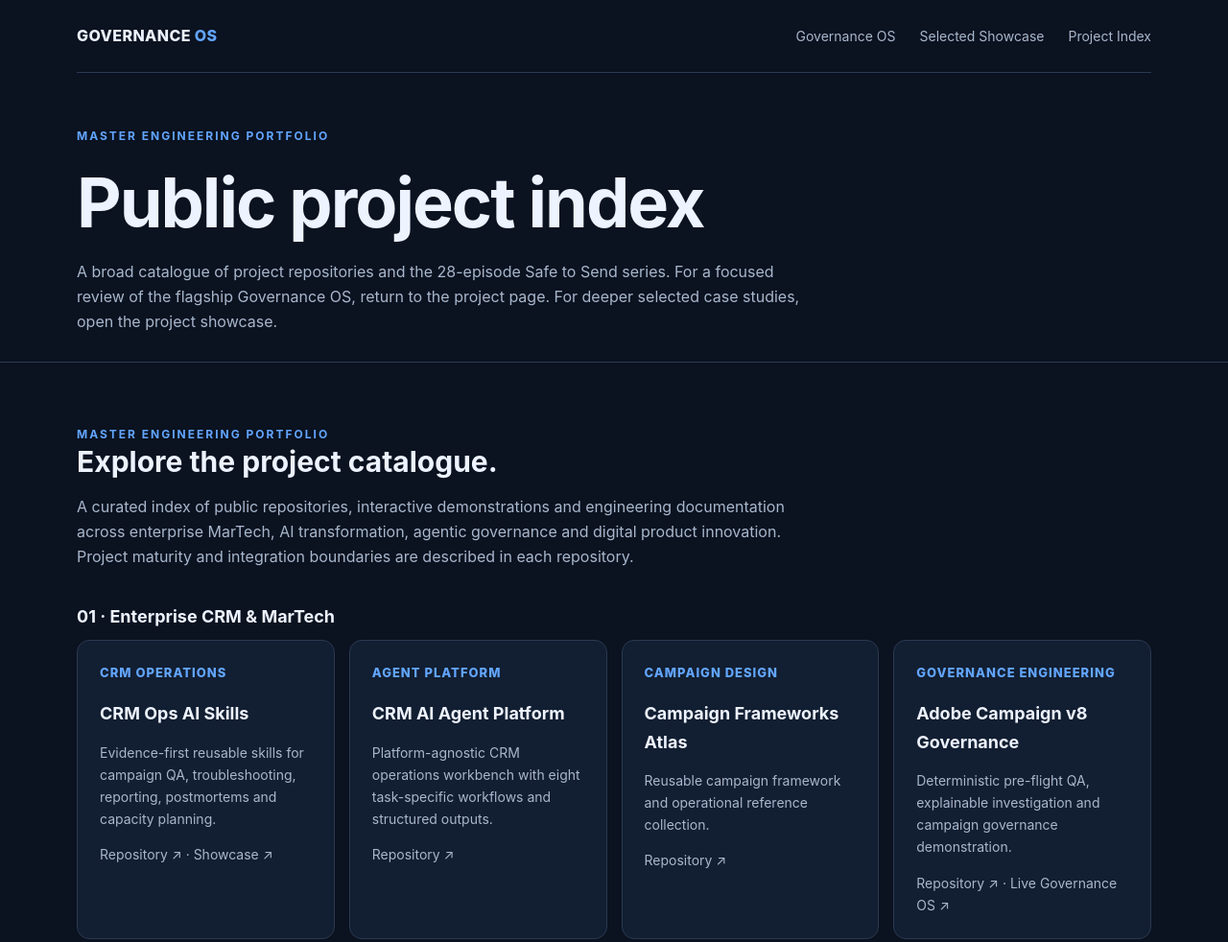
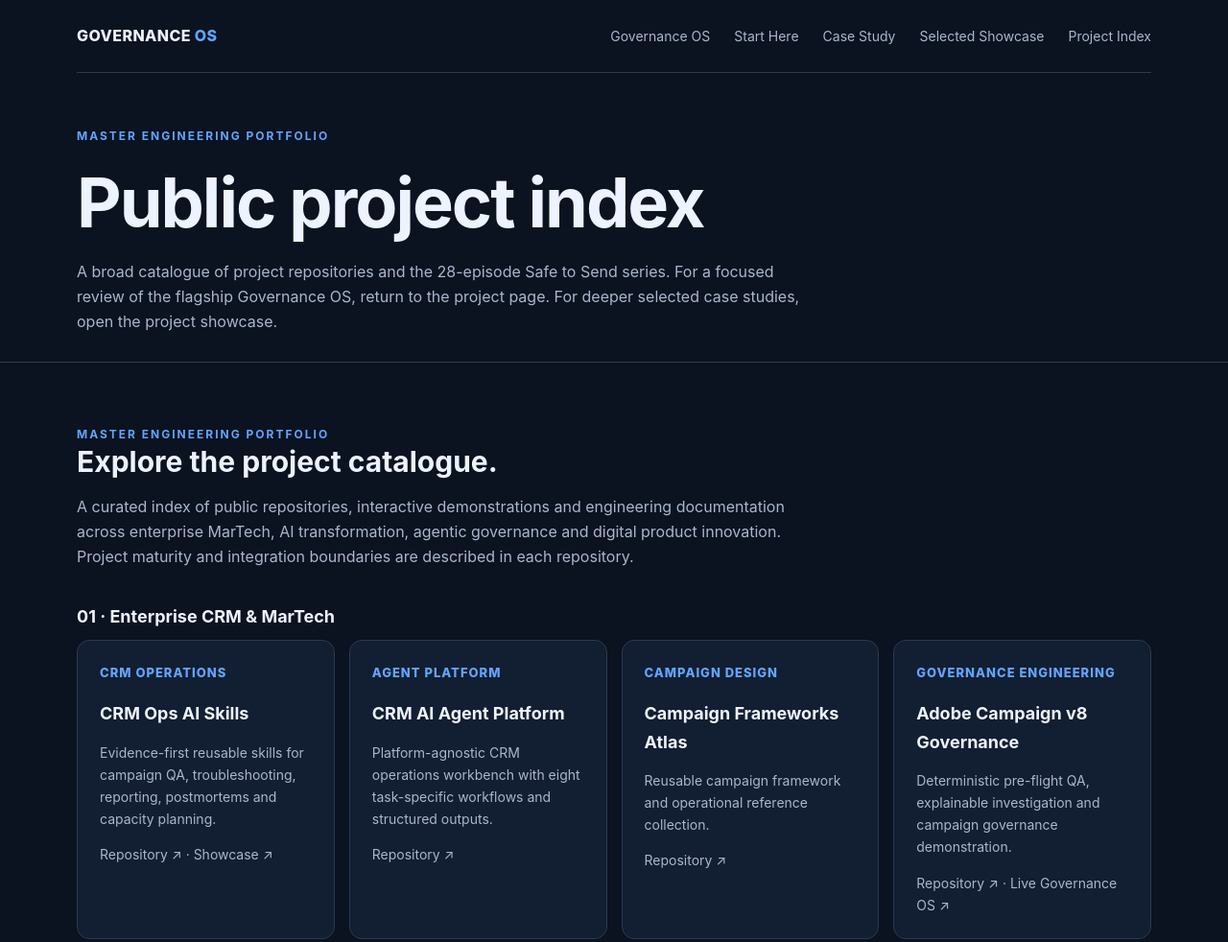
Before and after one commit to sghatge/adobe-campaign-v8-governance, a plain HTML site: page docs/site/portfolio.html in a window 1280 px wide. Shown: the top 982 px of the page at 96% size. Drawn offline with Linux system fonts and the light colour scheme.

Commit message:
Add quick guide links to project index

```diff
--- a/docs/site/portfolio.html
+++ b/docs/site/portfolio.html
@@ -69,7 +69,7 @@ border-top:1px solid var(--line)}
 
 .catalogue-intro{padding:56px 0 12px}.catalogue-intro p{color:var(--muted);max-width:780px}
 </style></head><body>
-<nav class="wrap"><a class="brand" href="index.html">GOVERNANCE <span>OS</span></a><div class="navlinks"><a href="index.html">Governance OS</a><a href="projects.html">Selected Showcase</a><a href="#catalogue">Project Index</a></div></nav>
+<nav class="wrap"><a class="brand" href="index.html">GOVERNANCE <span>OS</span></a><div class="navlinks"><a href="index.html">Governance OS</a><a href="architecture-guide.html">Start Here</a><a href="case-study.html">Case Study</a><a href="projects.html">Selected Showcase</a><a href="#catalogue">Project Index</a></div></nav>
 <main><header class="wrap catalogue-intro"><div class="eyebrow">Master engineering portfolio</div><h1>Public project index</h1><p>A broad catalogue of project repositories and the 28-episode Safe to Send series. For a focused review of the flagship Governance OS, return to the <a href="index.html">project page</a>. For deeper selected case studies, open the <a href="projects.html">project showcase</a>.</p></header>
 <section class="section" id="catalogue">
 <div class="wrap">
```
